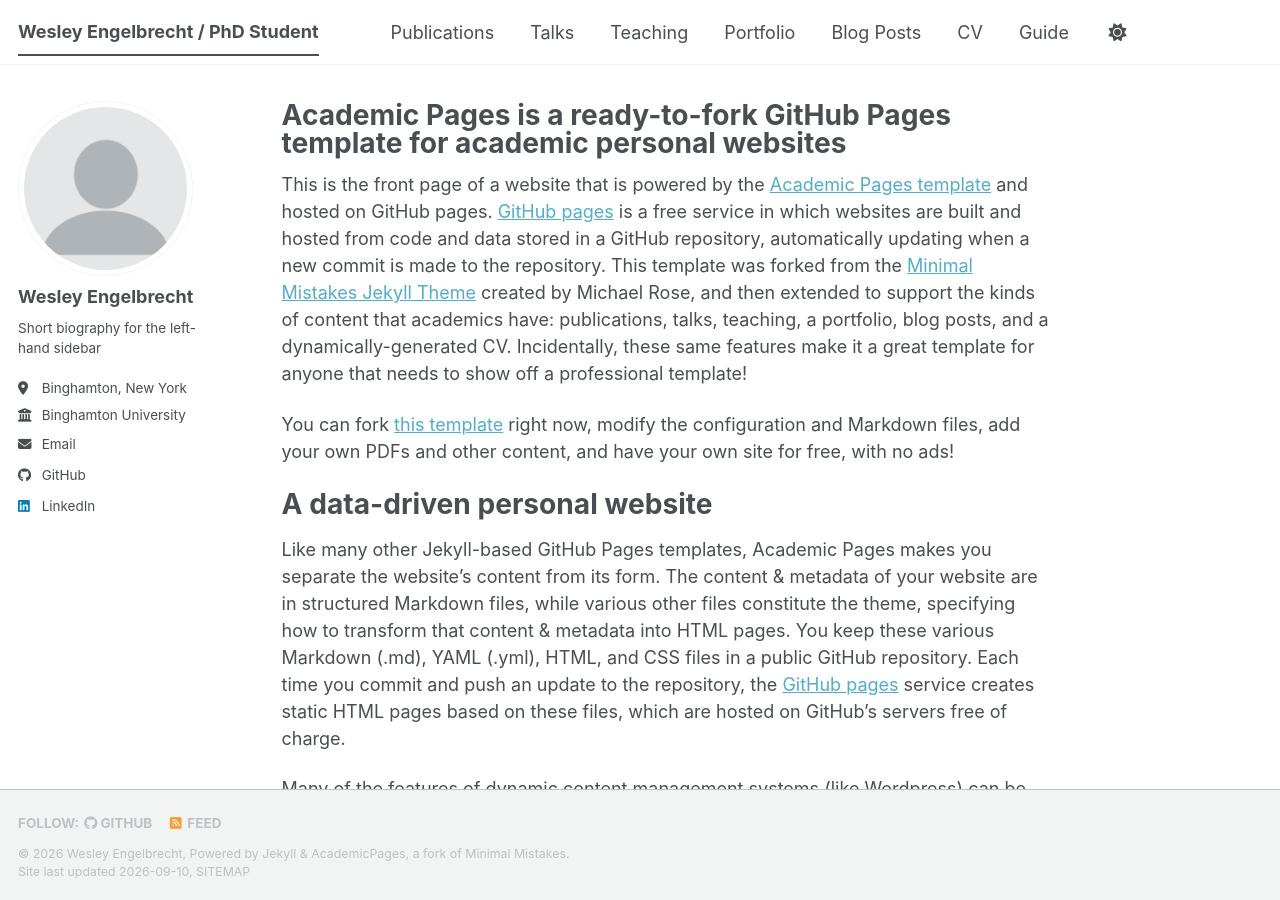
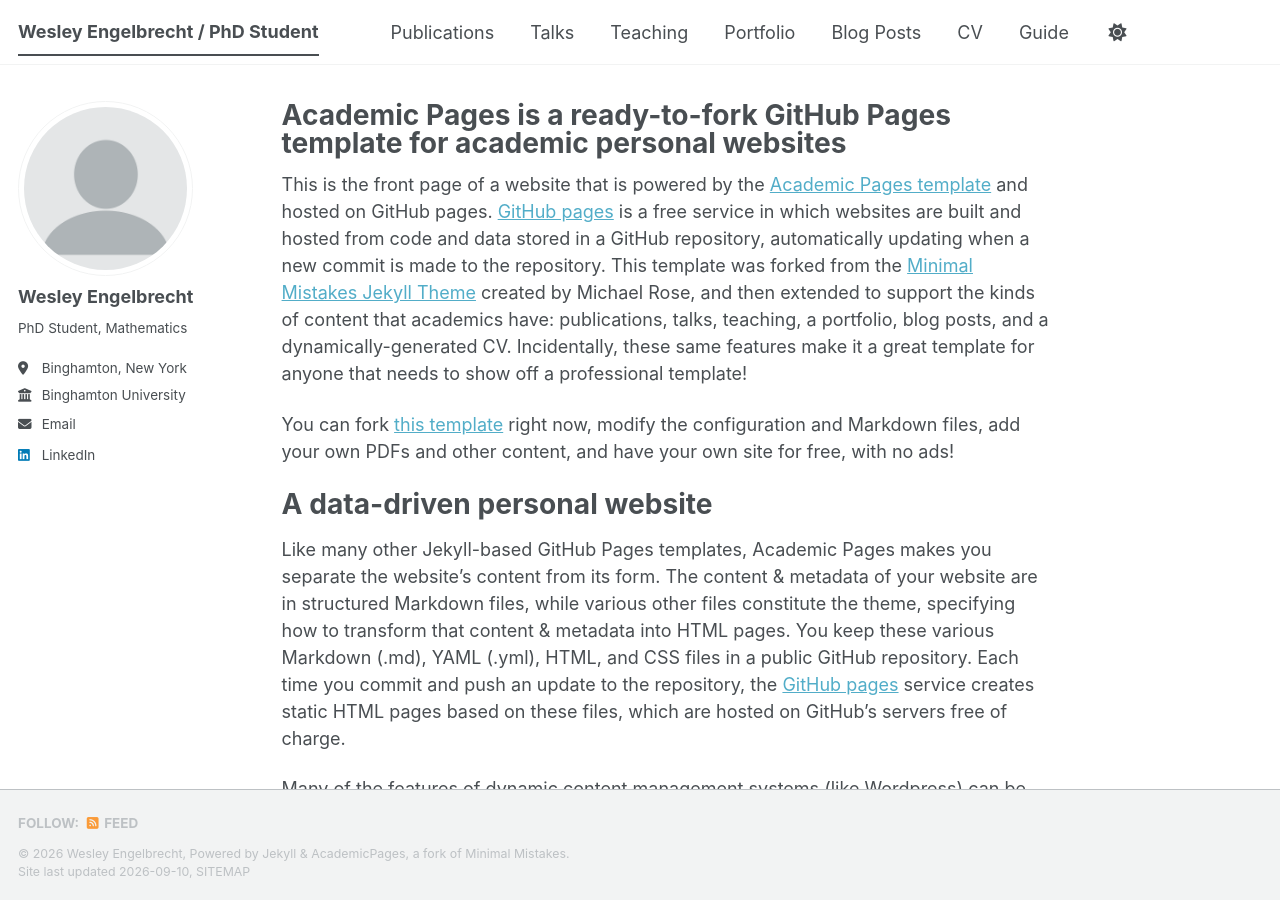
Before and after one commit to wjengelbr/wjengelbr.github.io, a Jekyll site: the page built from _pages/about.md, in a window 1280 px wide and 900 px high. Built offline with Jekyll 4.4.1, drawn with Linux system fonts in a browser that asks for light colours; a style sheet for code colours, icons or effects is not loaded.

Commit message:
Update bio and clear GitHub username in config

```diff
--- a/_config.yml
+++ b/_config.yml
@@ -26,7 +26,7 @@ author:
   avatar           : "profile.png"
   name             : "Wesley Engelbrecht"
   pronouns         : # example: "she/her"
-  bio              : "Short biography for the left-hand sidebar"
+  bio              : "PhD Student, Mathematics"
   location         : "Binghamton, New York"
   employer         : "Binghamton University"
   uri              : # URL
@@ -51,7 +51,7 @@ author:
   bitbucket        : # Username - Update with your username on the site
   codepen          : # Username
   dribbble         : # Username
-  github           : "academicpages"
+  github           : #
   kaggle           : # Username
   stackoverflow    : # User number or user number and name (i.e., use "1" or "1/jeff-atwood")
 
```
